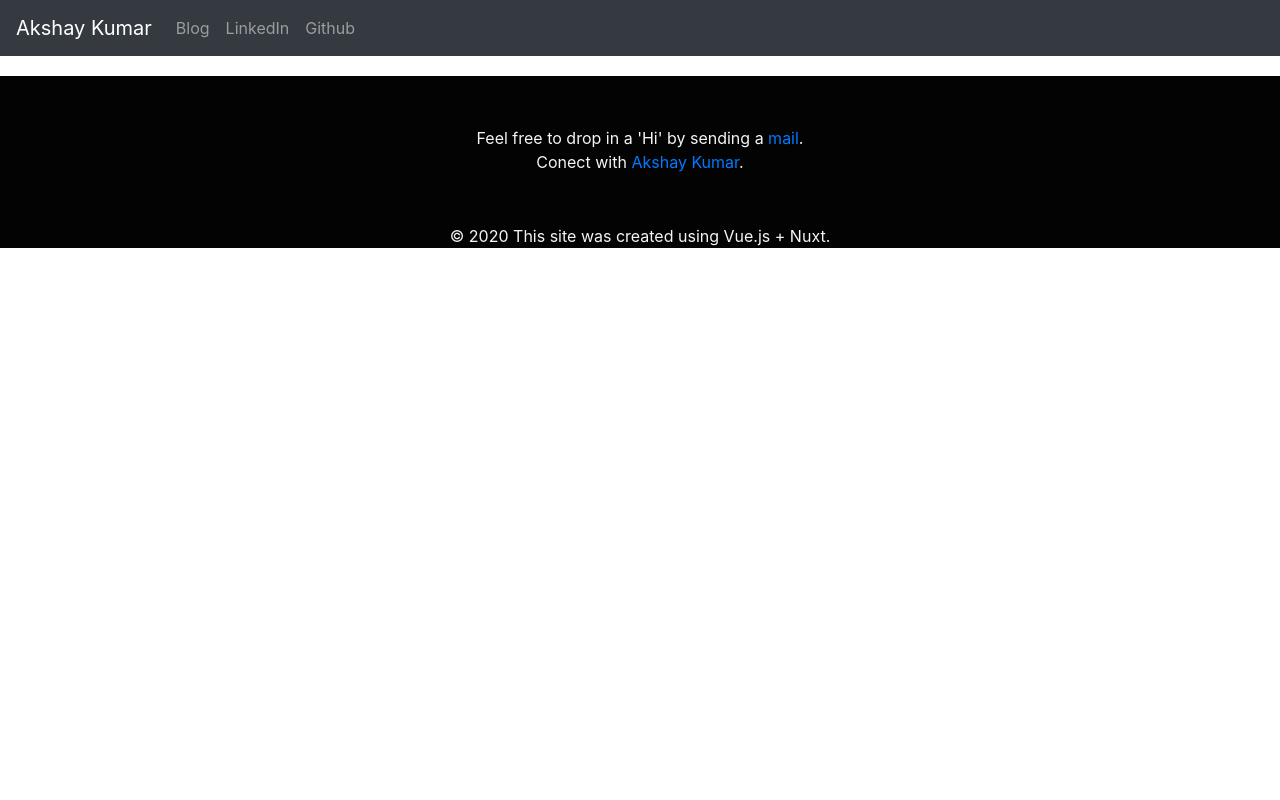
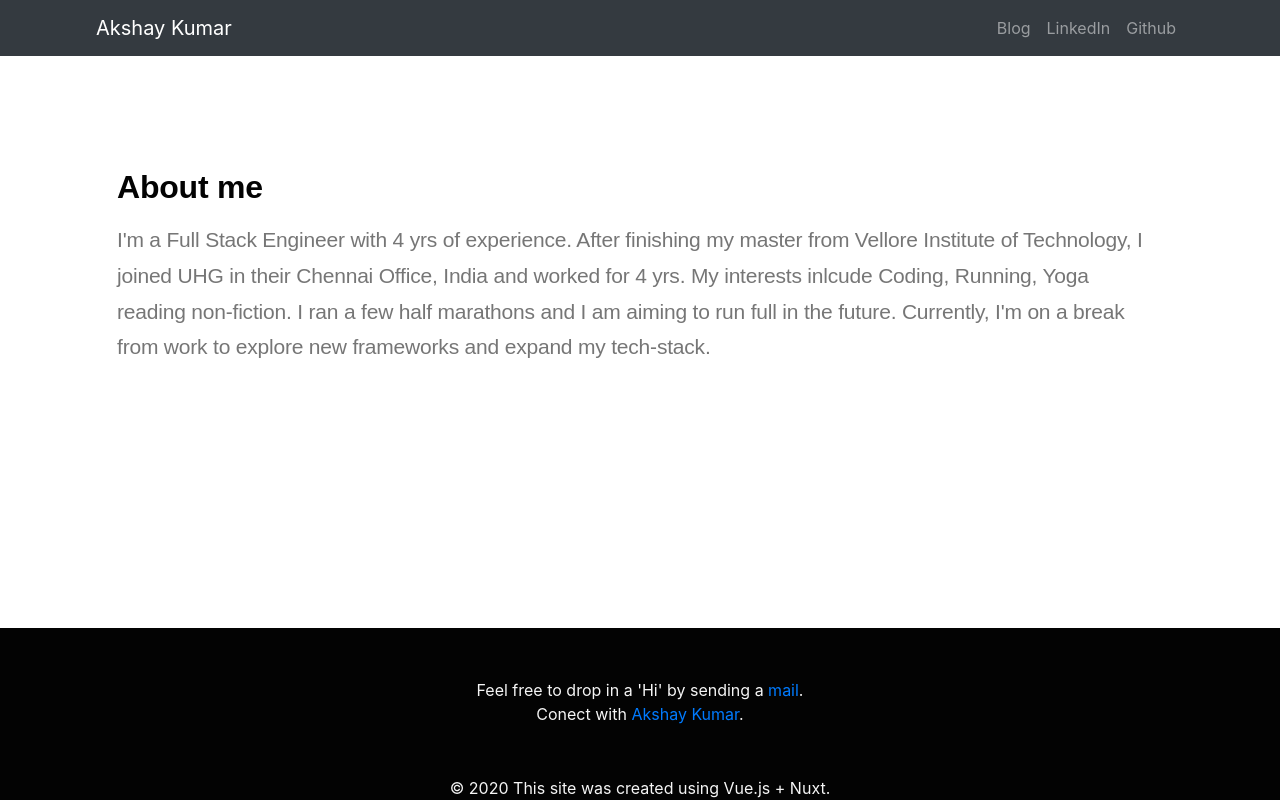
Before and after one commit to akshaydk/akd, a Nuxt app: page / in a window 1280 px wide. Built offline with nearby package versions, Linux system fonts and the light colour scheme.

Commit message:
Fixing basic styles and adding about_me page.

```diff
--- a/components/BlogCard.vue
+++ b/components/BlogCard.vue
@@ -1,21 +1,11 @@
 <template>
   <div>
-    <b-card
-     :title="article.title"
-     style="max-width: 60rem;"
-     class="mb-4 mx-auto"
-     bg-variant="light"
-     align="center"
-     border-variant="light"
-     >
-      <b-card-text class = "text">
-      {{ article.description }}
-
-      <nuxt-link :to="{ name: 'blog-slug', params: { slug: article.name }}">
-         <a> Read more </a>
+    <li class="card">
+      <nuxt-link class="link" :to="{ name: 'blog-slug', params: { slug: article.name }}" >
+        <h4 class="title"> {{article.title}} </h4>
       </nuxt-link>
-      </b-card-text>
-    </b-card>
+      <p class="description"> {{ article.description }} </p>
+    </li>
   </div>
 </template>
 
@@ -28,5 +18,41 @@ export default {
     }
   }
 }
+</script>
 
-</script>
+<style>
+
+.card {
+      height: 100%;
+      padding: 1rem;
+      padding-bottom:0;
+      margin: 1rem;
+      margin-bottom: 0;
+      border: none;
+      border-bottom: thick double #7da1b3;
+
+}
+
+.title {
+  font-family: 'Tiempos Headline', Arial, sans-serif;
+  color: #030303;
+  font-size: 1.5rem;
+  transition: color 0.3s;
+  margin-top: 0.5rem;
+  margin-bottom:0.5rem;
+}
+
+.card:hover .title {
+  color: rgb(113, 113, 243);
+}
+
+.card:hover .link{
+  text-decoration: none;
+}
+
+.description{
+  margin: 0;
+  color: #767676;
+}
+
+</style>
--- a/components/sections/BlogSection.vue
+++ b/components/sections/BlogSection.vue
@@ -1,12 +1,12 @@
 <template>
-  <div class="blog">
-    <div>
+  <div class="blog-section">
+    <ul class="blog">
         <blog-card
           v-for="article in articles"
           :key="article.name"
           :article="article"
           />
-    </div>
+    </ul>
   </div>
 </template>
 
@@ -25,7 +25,23 @@ export default{
 </script>
 
 <style>
+.blog-section{
+  margin-top: 2rem;
+  margin-bottom: 3rem;
+}
+
+.blog{
+  margin: 0;
+  display: grid;
+  grid-template-columns: 1fr 1fr;
+  grid-gap: 15px;
+}
+
+@media only screen and (max-width: 768px) {
   .blog {
-  margin: 20px;
+    display: grid;
+    grid-template-columns: 1fr;
+    padding: 0;
+  }
 }
 </style>
--- a/components/sections/footer.vue
+++ b/components/sections/footer.vue
@@ -1,20 +1,18 @@
 <template>
   <footer>
     <div class="footer__main">
-      <div class="container">
       <div class="footer__content">
         Feel free to drop in a 'Hi' by sending a
-          <a target="_blank" href="mailto:dhupamakshay.kumar@gmail.com"> mail</a>.
-          <br>
-          Conect with <a target="_blank" href="https://www.linkedin.com/in/dhupamakshay/"> Akshay Kumar</a>.
-          <br>
+        <a
+          target="_blank"
+          href="mailto:dhupamakshay.kumar@gmail.com"
+        >mail</a>.
+        <br />Conect with
+        <a target="_blank" href="https://www.linkedin.com/in/dhupamakshay/">Akshay Kumar</a>.
+        <br />
       </div>
     </div>
-    </div>
-    <div class="copyright">
-      &copy; 2020 This site was created using Vue.js + Nuxt.
-    </div>
-
+    <div class="copyright">&copy; 2020 This site was created using Vue.js + Nuxt.</div>
   </footer>
 </template>
 
@@ -25,13 +23,9 @@
 .footer__main {
   padding: 50px 0;
 }
-  .footer__content, .copyright {
+.footer__content,
+.copyright {
   text-align: center;
   color: whitesmoke;
 }
-
-  .container{
-    max-width: 1000px;
-  }
-
 </style>
--- a/components/sections/header.vue
+++ b/components/sections/header.vue
@@ -1,17 +1,13 @@
 <template>
-  <div id="header">
-    <b-navbar toggleable="lg" type="dark" variant="dark">
-      <b-navbar-brand class="mb-0" href="#">Akshay Kumar</b-navbar-brand>
-
+  <div class="header">
+    <b-navbar toggleable="lg" type="dark" variant="dark" class="px-5">
+      <b-link class="navbar-brand pl-5" to="/"> Akshay Kumar </b-link>
       <b-navbar-toggle target="nav-collapse"></b-navbar-toggle>
-
       <b-collapse id="nav-collapse" is-nav>
-        <b-navbar-nav>
-
-            <nuxt-link to="/blog" tag="b-nav-item"> Blog </nuxt-link>
-
+        <b-navbar-nav class="ml-auto">
+          <b-nav-item to="/blog" tag="b-nav-item"> Blog </b-nav-item>
           <b-nav-item href="https://www.linkedin.com/in/dhupamakshay/" target="_blank">LinkedIn</b-nav-item>
-          <b-nav-item href="https://github.com/akshaydk" target="_blank">Github</b-nav-item>
+          <b-nav-item href="https://github.com/akshaydk" target="_blank" class="pr-5">Github</b-nav-item>
         </b-navbar-nav>
       </b-collapse>
     </b-navbar>
--- a/layouts/default.vue
+++ b/layouts/default.vue
@@ -1,7 +1,7 @@
 <template>
-  <div id="app">
+  <div class="layout">
     <Header/>
-    <Nuxt/>
+    <Nuxt class="nuxt-content"/>
   <Footer/>
   </div>
 </template>
@@ -21,5 +21,12 @@ export default {
 </script>
 
 <style>
-
+.layout{
+  display: flex;
+  flex-direction: column;
+  min-height: 100vh;
+}
+.nuxt-content {
+  flex-grow: 1;
+}
 </style>
--- /dev/null
+++ b/pages/About_Me.vue
@@ -0,0 +1,32 @@
+<template>
+  <div class="about_content">
+    <h3 class= "about_title">About me</h3>
+    <p>
+      I'm a Full Stack Engineer with 4 yrs of experience. After finishing my master from Vellore Institute of Technology,
+      I joined UHG in their Chennai Office, India and worked for 4 yrs. My interests inlcude Coding, Running, Yoga
+      reading non-fiction. I ran a few half marathons and I am aiming to run full in the future. Currently, I'm on a break from work
+      to explore new frameworks and expand my tech-stack.
+    </p>
+  </div>
+</template>
+<script>
+</script>
+
+<style>
+.about_content {
+  padding: 2rem;
+  font-size: 21px;
+  line-height: 1.7;
+  letter-spacing: -.2px;
+  font-family: Graphik,Arial,sans-serif;
+  color: #767676;
+}
+.about_title {
+  font-family: 'Tiempos Headline', Arial, sans-serif;
+  font-size: 2rem;
+  color: #030303;
+  font-weight: 600;
+  margin-top: 0;
+  margin-bottom: 1rem;
+}
+</style>
--- a/pages/blog/_slug.vue
+++ b/pages/blog/_slug.vue
@@ -1,6 +1,6 @@
 <template>
   <div>
-    <h3 class="title"
+    <h3 class="blog_title"
          align="center">
       {{ title }}
     </h3>
@@ -41,9 +41,8 @@ export default {
 </script>
 
 <style>
-.title{
-  margin-top: 40px;
-  margin-bottom: 40px;
+.blog_title{
+  margin: 2rem;
   font-family: 'Tiempos Headline', Arial, sans-serif;
 }
 </style>
--- a/pages/index.vue
+++ b/pages/index.vue
@@ -1,11 +1,13 @@
 <template>
   <div class="container">
     <blog-section :articles="articles" />
+    <about-me />
   </div>
 </template>
 
 <script>
   import BlogSection from '~/components/sections/BlogSection.vue';
+  import AboutMe from './About_Me.vue';
   import Articles from '~/content/articles.js';
 
   export default{
@@ -24,7 +26,8 @@
         })
       },
     components: {
-      BlogSection
+      BlogSection,
+      AboutMe
     },
 
     transition: {
@@ -33,3 +36,6 @@
   }
 
 </script>
+
+<style>
+</style>
```
Lines whose indentation alone changed are shown as unchanged.
